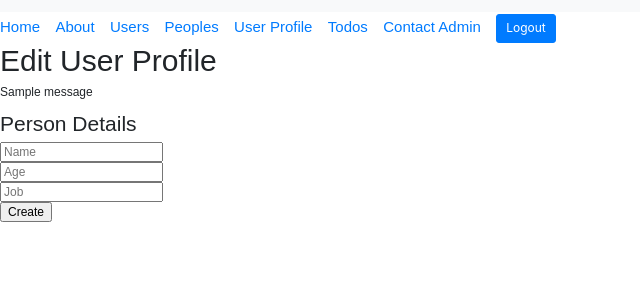
After one commit to AndrewZhouMQ123/Flask_Inventory_App, a Flask app: page /people/edit in a window 1280 px wide. The commit adds this page. Shown: the top 300 px of the page, without its empty margins (0-640 px from the left). Run offline with Flask 2, Linux system fonts and the light colour scheme; a user stored in the database is signed in; tables that the repository leaves empty hold one stand-in row (values such as "Sample post"); one stand-in notice (Sample message) is shown; some libraries are stand-ins or nearby versions.

Commit message:
added profile and edit profile, changed db relations

```diff
--- a/website/__init__.py
+++ b/website/__init__.py
@@ -12,6 +12,7 @@ db = SQLAlchemy()
 def create_app():
     app = Flask(__name__, template_folder='templates', static_folder='static', static_url_path='/')
     app.config['SQLALCHEMY_DATABASE_URI'] = 'sqlite:///blueprints.db'
+    app.config['SQLALCHEMY_TRACK_MODIFICATIONS'] = False
     db.init_app(app)
     app.config['SECRET_KEY'] = secrets.token_bytes(32)
 
--- a/website/people/templates/details.html
+++ b/website/people/templates/details.html
@@ -2,7 +2,7 @@
 {% block title %}Personal Details {% endblock %}
 
 {% block content %}
-    <h1>Person {{ person.pid }}</h1>
+    <h1>Person {{ person.id }}</h1>
 
     <p>Name: {{ person.name }}</p>
     <p>Age: {{ person.age }}</p>
--- /dev/null
+++ b/website/people/templates/edit.html
@@ -0,0 +1,41 @@
+{% extends "base.html" %}
+{% block title %}Edit User Profile Page{% endblock %}
+
+{% block content %}
+    {% include 'content.html' %}
+    <h1>Edit User Profile</h1>
+
+    {% with messages = get_flashed_messages(with_categories=True) %}
+        {% if messages %}
+            <ul>
+            {% for category, message in messages %}
+                <li class="{{ category }}">{{ message }}</li>
+            {% endfor %}
+            </ul>
+        {% endif %}
+    {% endwith %}
+
+    <h3>Person Details</h3>
+    <form action="{{ url_for('people.edit') }}" method="POST">
+        <input type="text" name="name" placeholder="Name" required="required"><br>
+        <input type="number" name="age" placeholder="Age"><br>
+        <input type="text" name="job" placeholder="Job"><br>
+        <input type="submit" value="Create">
+    </form>
+
+    <script type="text/javascript">
+        function editPerson(id) {
+            fetch('{{ url_for("peoples.edit", id=id) }}' + id, {
+                method: 'POST'
+            }).then(response => {
+                if (response.ok) {
+                    window.location.reload();
+                } else {
+                    console.error('Failed to edit item with person id:', id)
+                }
+            }).catch(error => {
+                console.error('Error during fetching:', error)
+            });
+        }
+    </script>
+{% endblock %}
--- a/website/people/views.py
+++ b/website/people/views.py
@@ -1,28 +1,66 @@
 
-from flask import render_template, Blueprint, request
-from flask_login import login_required
+from flask import render_template, Blueprint, request, redirect, url_for, flash
+from flask_login import login_required, current_user
 from website import db
 from .models import Person
 
 people = Blueprint('people', __name__, template_folder='templates')
 
-@people.route('/', methods=['GET', 'POST'])
+@people.route('/', methods=['GET'])
 @login_required
 def index():
     if request.method == 'GET':
         people = Person.query.all()
-        return render_template('peoples.html', people=people)
+        return render_template('people.html', people=people)
+
+@people.route('/profile', methods=['GET'])
+@login_required
+def profile():
+    if request.method == 'GET':
+        return render_template('profile.html')
     elif request.method == 'POST':
         name = request.form.get('name')
         age = int(request.form.get('age'))
         job = request.form.get('job')
 
-        person = Person(name=name, age=age, job=job)
+        person = Person(name=name, age=age, job=job, user_id=current_user.id)
         db.session.add(person)
         db.session.commit()
+        return render_template('profile.html')
 
-        people = Person.query.all()
-        return render_template('people.html', people=people)
+@people.route('/edit', methods=['GET', 'POST'])
+@login_required
+def edit():
+    if request.method == 'GET':
+        return render_template('edit.html')
+    elif request.method == 'POST':
+        name = request.form.get('name')
+        age = request.form.get('age')
+        job = request.form.get('job')
+
+        # Ensure age is a valid integer
+        try:
+            age = int(age)
+        except ValueError:
+            flash('Invalid age value.', 'error')
+            return redirect(url_for('people.people'))  # Redirect or handle the error as needed
+
+        # Fetch the existing person record for the current user
+        person = Person.query.filter_by(user_id=current_user.id).first()
+
+        if person:
+            # Update existing person details
+            person.name = name
+            person.age = age
+            person.job = job
+
+            db.session.commit()
+            flash('Person details updated successfully!', 'success')
+        else:
+            # Handle the case where there is no person associated with the current user
+            flash('No person record found for the current user.', 'error')
+
+        return redirect(url_for('people.profile'))
 
 @people.route('/delete/<pid>', methods=['DELETE'])
 @login_required
--- a/website/templates/content.html
+++ b/website/templates/content.html
@@ -2,20 +2,19 @@
 <nav class="navbar navbar-expand-lg navbar-light bg-light"></nav>
     {% if current_user.is_authenticated %}
         <a class="navbar-brand" href="{{ url_for('core.index') }}">Home</a>
+        <a class="navbar-brand" href="{{ url_for('core.about') }}" >About</a>
+        <a class="navbar-brand" href="{{ url_for('users.index')}}">Users</a>
         <a class="navbar-brand" href="{{ url_for('people.index') }}">Peoples</a>
-        <a class="navbar-brand" href="{{ url_for('users.index')}}">Users</a>
+        <a class="navbar-brand" href="{{ url_for('people.profile') }}">User Profile</a>
         <a class="navbar-brand" href="{{ url_for('todos.index') }}">Todos</a>
-        <a class="navbar-brand" href="{{ url_for('users.secret')}}">Secret</a>
-        <a class="navbar-brand" href="{{ url_for('users.booking') }}">Booking</a>
-        <a class="navbar-brand" href="{{ url_for('users.file_upload') }}">File Upload</a>
+        <a class="navbar-brand" href="{{ url_for('core.contact') }}" >Contact Admin</a>
         <button class="btn btn-primary" onclick="logout()">Logout</button>
     {% else %}
         <a class="navbar-brand" href="{{ url_for('core.index') }}">Home</a>
         <a class="navbar-brand" href="{{ url_for('core.about') }}" >About</a>
         <a class="navbar-brand" href="{{ url_for('people.index') }}">Peoples</a>
         <a class="navbar-brand" href="{{ url_for('todos.index') }}">Todos</a>
-        <a class="navbar-brand" href="{{ url_for('users.booking') }}">Booking</a>
-        <a class="navbar-brand" href="{{ url_for('core.contact') }}" >Contact</a>
+        <a class="navbar-brand" href="{{ url_for('core.contact') }}" >Contact Admin</a>
         <button class="btn btn-primary" onclick="login()">Login</button>
         <button class="btn btn-primary" onclick="signup()">Sign Up</button>
     {% endif %}
--- a/website/todos/models.py
+++ b/website/todos/models.py
@@ -7,10 +7,10 @@ class Todo(db.Model):
     title = db.Column(db.String, nullable=False)
     description = db.Column(db.Text)
     done = db.Column(db.Boolean, nullable=False)
-    user_id = db.Column(db.Integer, db.ForeignKey('user.id'))
+    person_id = db.Column(db.Integer, db.ForeignKey('people.id'), nullable=False)
 
     def __repr__(self):
         return f"<TODO {self.title}, Done: {self.done}"
 
     def get_id(self):
-        return self.tid
+        return self.id
--- a/website/todos/views.py
+++ b/website/todos/views.py
@@ -1,15 +1,18 @@
 from flask import request, Blueprint
 from website import db
 from .models import Todo
+from flask_login import login_required
 
 todos = Blueprint('todos', __name__, template_folder='templates')
 
 @todos.route('/')
+@login_required
 def index():
     todos = Todo.query.all()
     return todos
 
 @todos.route('/create', methods=['GET', 'POST'])
+@login_required
 def create():
     if request.method == 'GET':
         return "GET"
--- a/website/users/templates/users.html
+++ b/website/users/templates/users.html
@@ -4,7 +4,9 @@
 {% block content %}
     {% include 'content.html' %}
     <h1>User Session Page</h1>
-
+    <a href="{{ url_for('users.secret')}}">Secret</a>
+    <a href="{{ url_for('users.booking') }}">Booking</a>
+    <a href="{{ url_for('users.file_upload') }}">File Upload</a>
     <a href="{{ url_for('users.set_data') }}">Set Session Data</a>
     <a href="{{ url_for('users.get_data') }}">Get Session Data</a>
     <a href="{{ url_for('users.clear_session') }}">Clear Session Data</a>
```
Also changed, not shown: website/people/models.py (+7 -2 lines), website/people/templates/people.html (+6 -39 lines), website/people/templates/profile.html (added, +57 -0 lines), website/users/models.py (+4 -4 lines), website/blueprints.db (added).
